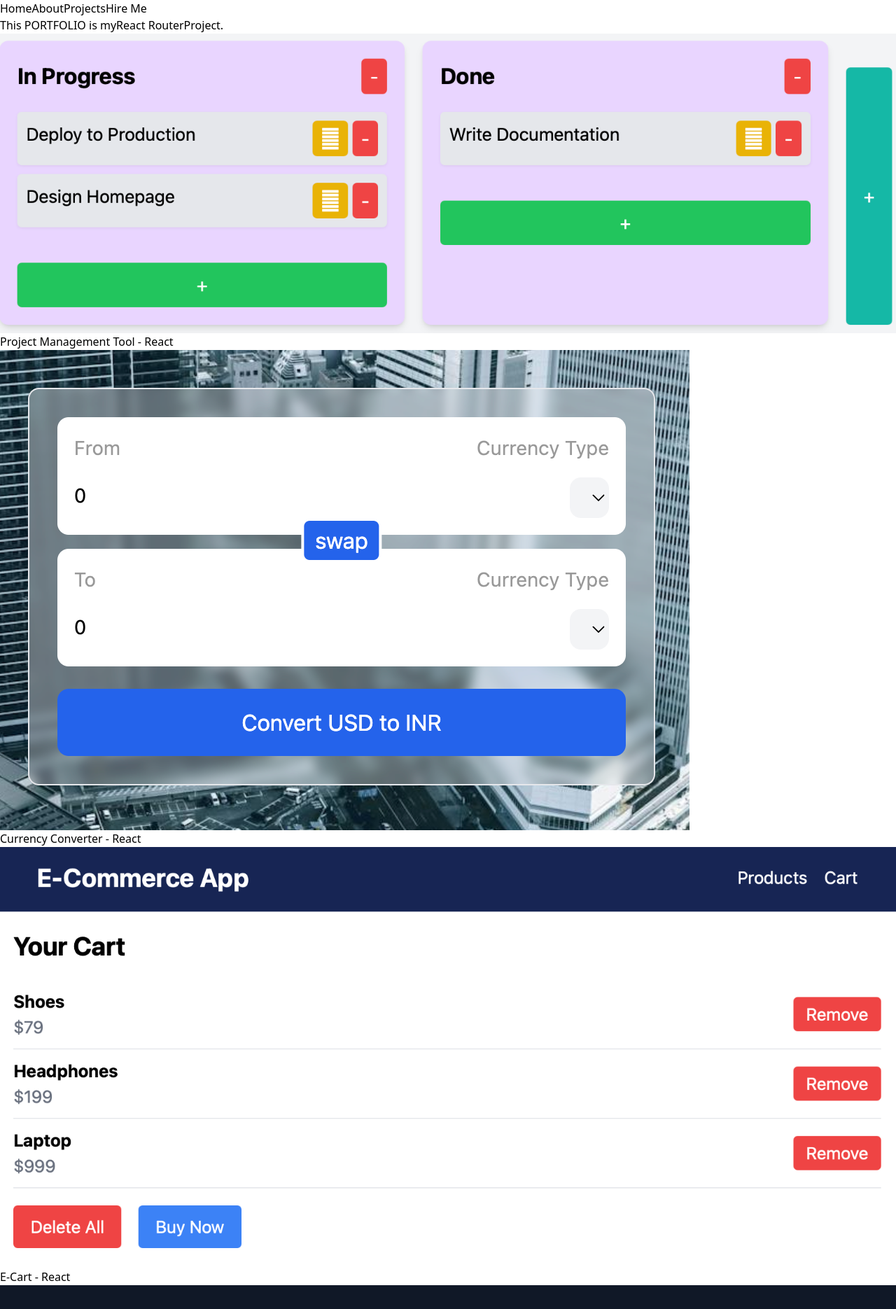
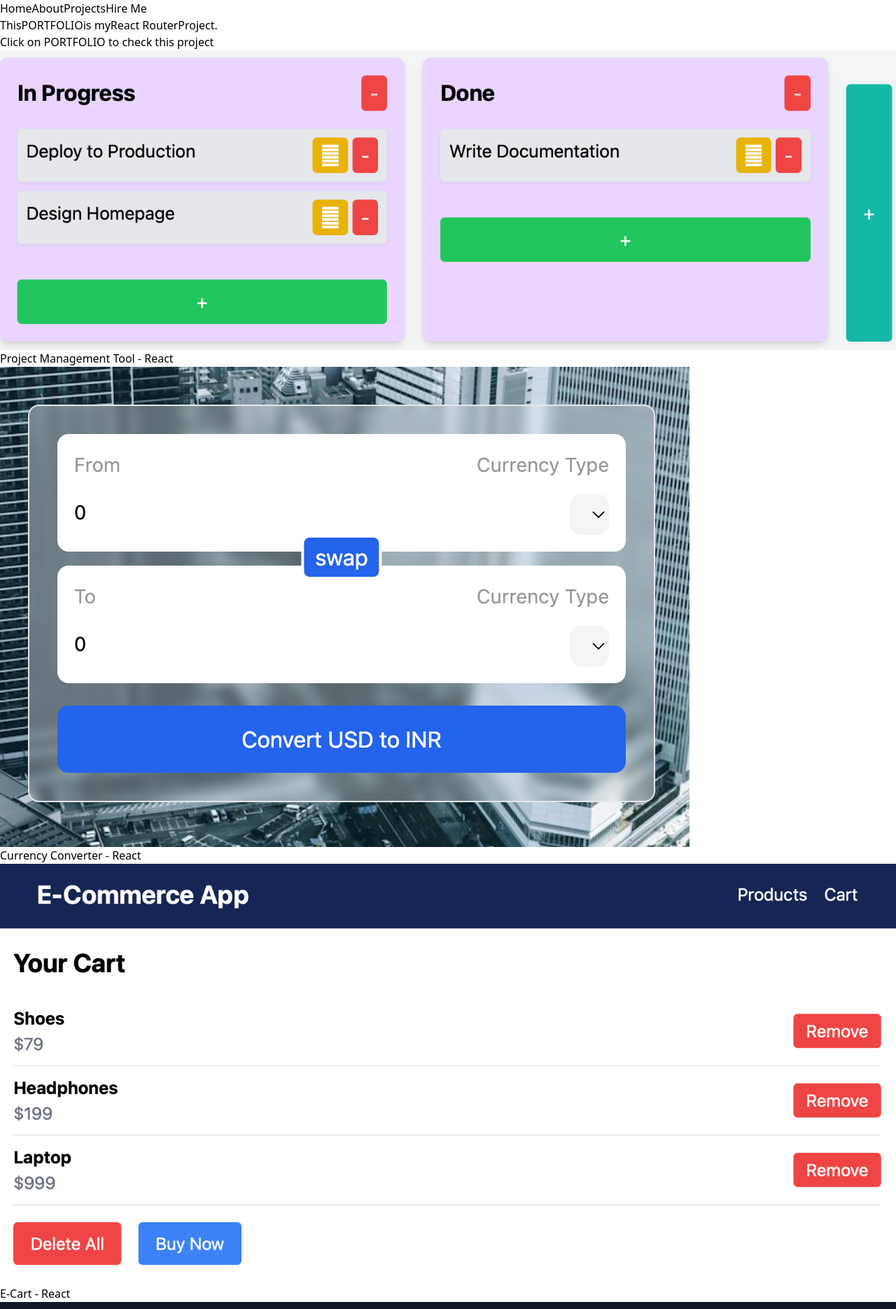
Before and after one commit to ArvanHunt/Portfolio-router-react, a React (Vite) app: page /Projects in a window 1280 px wide. Shown: the top 1870 px of the page at 70% size. Built offline with nearby package versions, Linux system fonts and the light colour scheme.

Commit message:
changed tailwind

```diff
--- a/src/pages/About.jsx
+++ b/src/pages/About.jsx
@@ -35,7 +35,7 @@ function About() {
 
       <p className='ml-10 mt-5 text-gray-500 font-mono text-xl' >When I’m not coding,
         I explore new design trends, collaborate on exciting projects, and continuously
-      <span className='text-teal-300 text-2xl font-mono'> Expand</span>
+      <span className='text-teal-300 text-2xl font-mono'> Expand </span>
       my skill set.
       </p>
       <p className='ml-10 mt-5 text-gray-500 font-mono text-xl'>
--- a/src/pages/Projects.jsx
+++ b/src/pages/Projects.jsx
@@ -15,81 +15,222 @@ import pic0 from '../Photos/project management tool.png'
 
 function Projects() {
   return (
-    <div className='grid grid-cols-2 gap-0 py-5  bg-blue-950 '>
-        <h1 className='ml-40 mt-8 text-slate-400 text-3xl'>This
-             <span className='text-teal-300 text-4xl m-1 ml-5 font-mono'> PORTFOLIO </span>
+    <div className='grid grid-cols-2 py-5 gap-0 bg-blue-950 '>
+          <div>
+          <h1 className="ml-10 mt-8 text-slate-400 text-3xl">
+              This
+            <a
+              href="https://github.com/ArvanHunt/Portfolio-router-react"
+              target="_blank"
+              rel="noopener noreferrer"
+              className="text-teal-300 text-4xl m-1 ml-5 font-mono underline"
+            >
+              PORTFOLIO
+            </a>
               is my
-             <span className='text-teal-300 text-4xl m-1 ml-5 font-mono'>React Router</span>
+            <span className="text-teal-300 text-4xl m-1 ml-5 font-mono">
+              React Router
+            </span>
               Project.
             </h1>
-              <div>
-          <img className='h-44 rounded-lg ml-40 mt-10
-          hover:shadow-lg hover:shadow-blue-500 transition duration-300'
-          src={pic0} alt="curr conv" />
-          <p className='ml-40 mt-5 text-slate-400'>Project Management Tool - React</p>
+            <p className="ml-10 mt-8 text-slate-400 text-xl">
+               Click on PORTFOLIO to check this project
+            </p>
           </div>
 
-              <div>
-          <img className='h-44 rounded-lg ml-40 mt-10
-          hover:shadow-lg hover:shadow-blue-500 transition duration-300'
-          src={photo1} alt="curr conv" />
-          <p className='ml-40 mt-5 text-slate-400'>Currency Converter - React</p>
+          <div className="ml-10 mt-10">
+            <a
+              href="https://github.com/ArvanHunt/Project-mangement-react"
+              target="_blank"
+              rel="noopener noreferrer"
+            >
+              <img
+                className="h-44 rounded-lg hover:shadow-lg hover:shadow-blue-500 transition duration-300"
+                src={pic0}
+                alt="Project Management Tool - React"
+              />
+            </a>
+            <p className="mt-5 text-slate-400">Project Management Tool - React</p>
           </div>
-      <div>
-          <img className='h-44 rounded-lg ml-40 mt-10
-          hover:shadow-lg hover:shadow-blue-500 transition duration-300'
-          src={pic24} alt="curr conv" />
-          <p className='ml-40 mt-5 text-slate-400'>E-Cart - React</p>
+
+
+          <div className="ml-10 mt-10">
+            <a
+              href="https://github.com/ArvanHunt/currency-react"
+              target="_blank"
+              rel="noopener noreferrer"
+            >
+              <img
+                className="h-44 rounded-lg hover:shadow-lg hover:shadow-blue-500 transition duration-300"
+                src={photo1}
+                alt="Currency Converter - React"
+              />
+            </a>
+            <p className="mt-5 text-slate-400">Currency Converter - React</p>
           </div>
-      <div>
-          <img className='h-44 rounded-lg ml-40 mt-10
-          hover:shadow-lg hover:shadow-blue-500 transition duration-300'
-          src={pic22} alt="curr conv" />
-          <p className='ml-40 mt-5 text-slate-400'>Markdown Preview - React</p>
+
+
+          <div className="ml-10 mt-10">
+            <a
+              href="https://github.com/ArvanHunt/e-commerce-reactjs"
+              target="_blank"
+              rel="noopener noreferrer"
+            >
+              <img
+                className="h-44 rounded-lg hover:shadow-lg hover:shadow-blue-500 transition duration-300"
+                src={pic24}
+                alt="E-Cart - React"
+              />
+            </a>
+            <p className="mt-5 text-slate-400">E-Cart - React</p>
           </div>
-      <div>
-          <img className='h-44 rounded-lg ml-40 mt-10
-          hover:shadow-lg hover:shadow-blue-500 transition duration-300'
-          src={pic23} alt="curr conv" />
-          <p className='ml-40 mt-5 text-slate-400'>Memory game - react</p>
+
+
+          <div className="ml-10 mt-10">
+            <a
+              href="https://github.com/ArvanHunt/markdown-react"
+              target="_blank"
+              rel="noopener noreferrer"
+            >
+              <img
+                className="h-44 rounded-lg hover:shadow-lg hover:shadow-blue-500 transition duration-300"
+                src={pic22}
+                alt="Markdown Preview - React"
+              />
+            </a>
+            <p className="mt-5 text-slate-400">Markdown Preview - React</p>
           </div>
-      <div>
-          <img className='h-44 rounded-lg ml-40 mt-10
-          hover:shadow-lg hover:shadow-blue-500 transition duration-300'
-          src={pic21} alt="curr conv" />
-          <p className='ml-40 mt-5 text-slate-400'>Expense Tracker - React</p>
+
+
+          <div className="ml-10 mt-10">
+            <a
+              href="https://github.com/ArvanHunt/memory-game-react"
+              target="_blank"
+              rel="noopener noreferrer"
+            >
+              <img
+                className="h-44 rounded-lg hover:shadow-lg hover:shadow-blue-500 transition duration-300"
+                src={pic23}
+                alt="Memory Game - React"
+              />
+            </a>
+            <p className="mt-5 text-slate-400">Memory Game - React</p>
           </div>
-      <div>
-          <img className='h-44 rounded-lg ml-40 mt-10
-          hover:shadow-lg hover:shadow-blue-500 transition duration-300'
-          src={photo2} alt="curr conv" />
-          <p className='ml-40 mt-5 text-slate-400'>Password Generator - React</p>
+
+
+          <div className="ml-10 mt-10">
+            <a
+              href="https://github.com/ArvanHunt/expense-tracker-reactjs"
+              target="_blank"
+              rel="noopener noreferrer"
+            >
+              <img
+                className="h-44 rounded-lg hover:shadow-lg hover:shadow-blue-500 transition duration-300"
+                src={pic21}
+                alt="Expense Tracker - React"
+              />
+            </a>
+            <p className="mt-5 text-slate-400">Expense Tracker - React</p>
           </div>
-      <div>
-          <img className='h-44 rounded-lg ml-40 mt-10
-          hover:shadow-lg hover:shadow-blue-500 transition duration-300'
-          src={pic20} alt="curr conv" />
-          <p className='ml-40 mt-5 text-slate-400'>Meme-Generator - React</p>
+
+
+          <div className="ml-10 mt-10">
+            <a
+              href="https://github.com/ArvanHunt/Password-Generator-React"
+              target="_blank"
+              rel="noopener noreferrer"
+            >
+              <img
+                className="h-44 rounded-lg hover:shadow-lg hover:shadow-blue-500 transition duration-300"
+                src={photo2}
+                alt="Password Generator - React"
+              />
+            </a>
+            <p className="mt-5 text-slate-400">Password Generator - React</p>
           </div>
-      <div>
-          <img className='h-44 rounded-lg ml-40 mt-10
-          hover:shadow-lg hover:shadow-blue-500 transition duration-300'
-          src={pic00} alt="curr conv" />
-          <p className='ml-40 mt-5 text-slate-400'>Tic Tac Toe - Java Script</p>
+
+
+          <div className="ml-10 mt-10">
+            <a
+              href="https://github.com/ArvanHunt/meme-generator-reactjs"
+              target="_blank"
+              rel="noopener noreferrer"
+            >
+              <img
+                className="h-44 rounded-lg hover:shadow-lg hover:shadow-blue-500 transition duration-300"
+                src={pic20}
+                alt="Meme Generator - React"
+              />
+            </a>
+            <p className="mt-5 text-slate-400">Meme-Generator - React</p>
           </div>
-      <div>
-          <img className='h-44 rounded-lg ml-40 mt-10 hover:shadow-lg hover:shadow-blue-500 transition duration-300' src={pic10} alt="curr conv" />
-          <p className='ml-40 mt-5 text-slate-400'>Chat - Java Script</p>
+
+
+          <div className="ml-10 mt-10">
+            <a
+              href="https://github.com/ArvanHunt/Tic-Tac-Toe"
+              target="_blank"
+              rel="noopener noreferrer"
+            >
+              <img
+                className="h-44 rounded-lg hover:shadow-lg hover:shadow-blue-500 transition duration-300"
+                src={pic00}
+                alt="Tic Tac Toe - JavaScript"
+              />
+            </a>
+            <p className="mt-5 text-slate-400">Tic Tac Toe - JavaScript</p>
           </div>
-      <div>
-          <img className='h-44 rounded-lg ml-40 mt-10 hover:shadow-lg hover:shadow-blue-500 transition duration-300' src={pic30} alt="curr conv" />
-          <p className='ml-40 mt-5 text-slate-400'>Speech to Text - Java Script</p>
+
+
+          <div className="ml-10 mt-10">
+            <a
+              href="https://github.com/ArvanHunt/Chat-App"
+              target="_blank"
+              rel="noopener noreferrer"
+            >
+              <img
+                className="h-44 rounded-lg hover:shadow-lg hover:shadow-blue-500 transition duration-300"
+                src={pic10}
+                alt="Chat - JavaScript"
+              />
+            </a>
+            <p className="mt-5 text-slate-400">Chat - JavaScript</p>
           </div>
-      <div>
-          <img className='h-44 rounded-lg ml-40 mt-10 hover:shadow-lg hover:shadow-blue-500 transition duration-300' src={pic40} alt="curr conv" />
-          <p className='ml-40 mt-5 text-slate-400'>Text to Speech - Java Script</p>
+
+
+          <div className="ml-10 mt-10">
+            <a
+              href="https://github.com/ArvanHunt/Speech-To-Text"
+              target="_blank"
+              rel="noopener noreferrer"
+            >
+              <img
+                className="h-44 rounded-lg hover:shadow-lg hover:shadow-blue-500 transition duration-300"
+                src={pic30}
+                alt="Speech to Text - JavaScript"
+              />
+            </a>
+            <p className="mt-5 text-slate-400">Speech to Text - JavaScript</p>
           </div>
-      <p className="ml-40 mt-8 text-slate-400 text-3xl">
+
+
+          <div className="ml-10 mt-10">
+            <a
+              href="https://github.com/ArvanHunt/Text-To-Speech"
+              target="_blank"
+              rel="noopener noreferrer"
+            >
+              <img
+                className="h-44 rounded-lg hover:shadow-lg hover:shadow-blue-500 transition duration-300"
+                src={pic40}
+                alt="Text to Speech - JavaScript"
+              />
+            </a>
+            <p className="mt-5 text-slate-400">Text to Speech - JavaScript</p>
+          </div>
+
+
+          <p className="ml-10 mt-8 text-slate-400 text-3xl">
               More
             <span className="text-teal-300 text-4xl m-1 ml-5 font-mono">Projects</span>
               at
```
Lines whose indentation alone changed are shown as unchanged.
